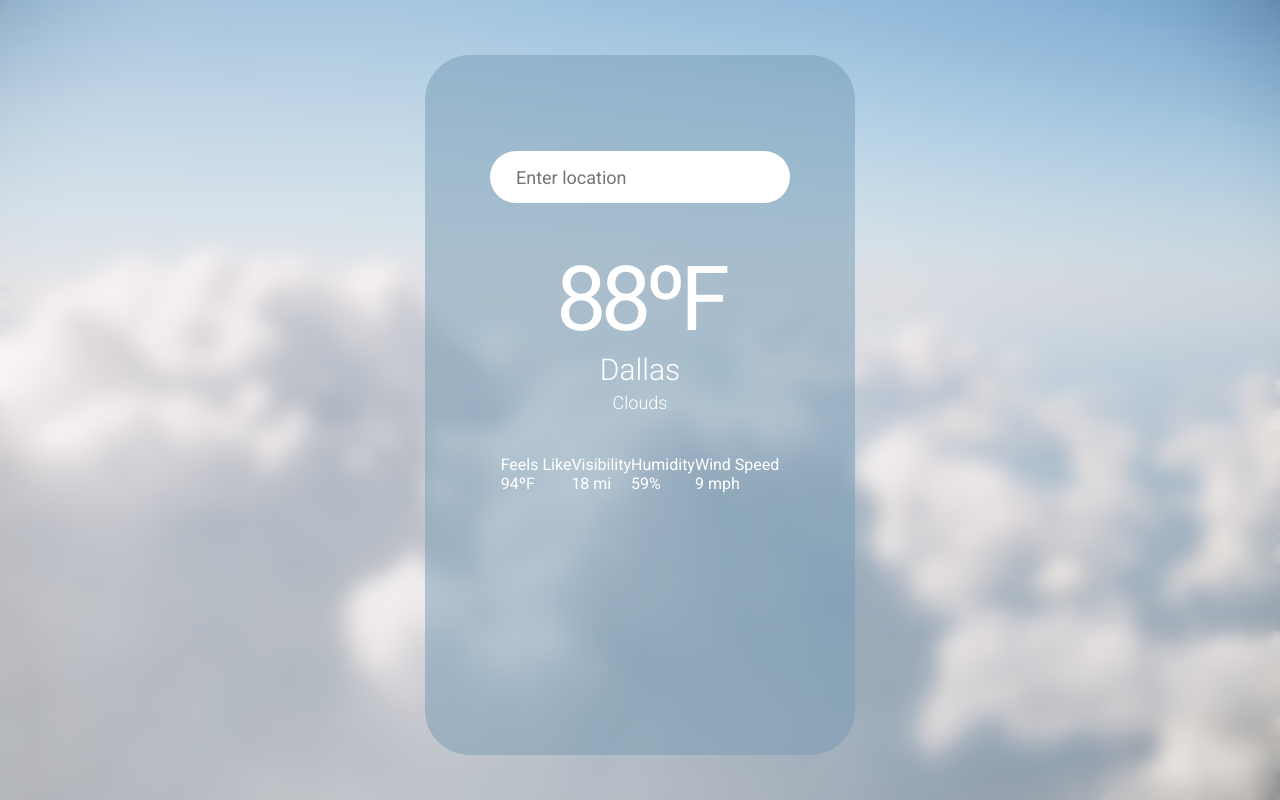
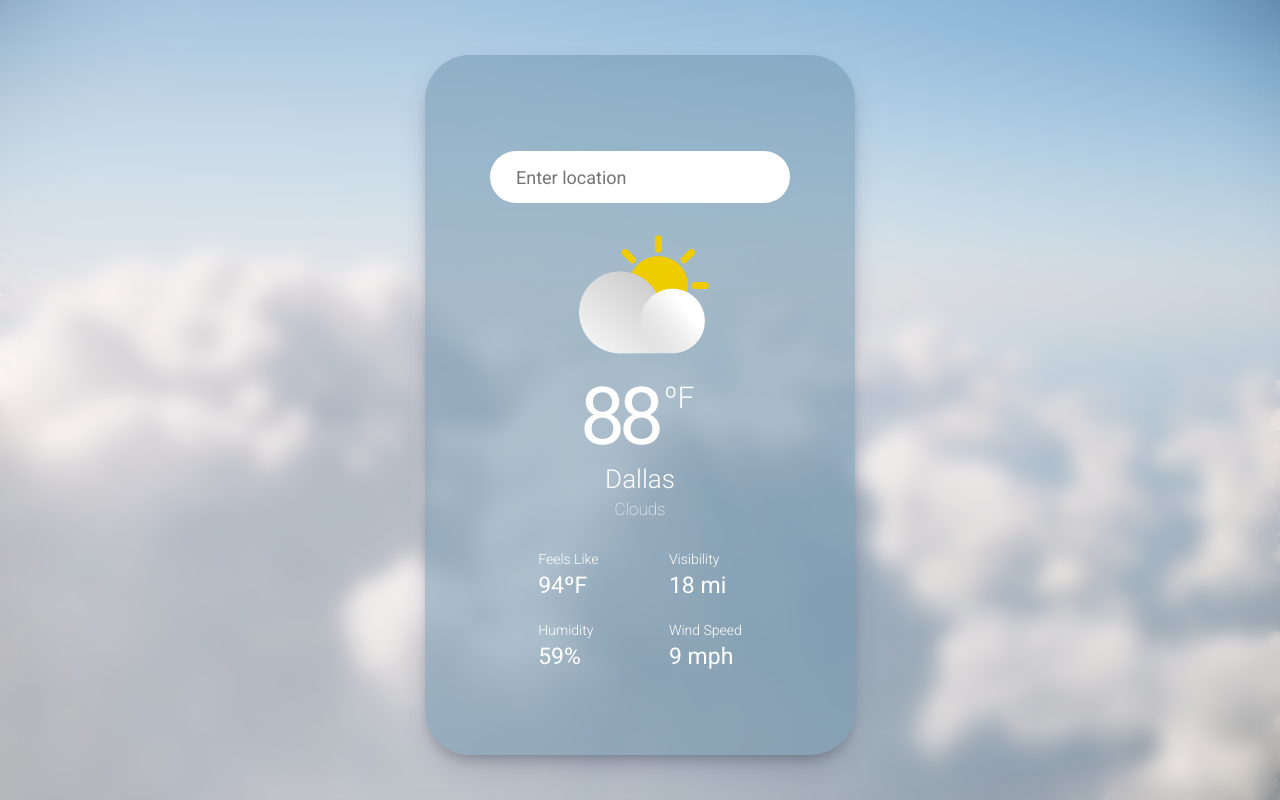
Before and after one commit to anniekang-dev/weather-app-react, a React (Create React App) app: page / in a window 1280 px wide. Built offline with nearby package versions, Linux system fonts and the light colour scheme.

Commit message:
😆I love CSS

```diff
--- a/src/App.js
+++ b/src/App.js
@@ -1,5 +1,8 @@
 import React, { useState } from 'react';
 import axios from 'axios';
+
+import searchIcon from './assets/icons-search.png';
+import weatherIcon from './assets/2682849_cloud_cloudy_day_forecast_sun_icon.png';
 
 function App() {
 
@@ -11,11 +14,15 @@ function App() {
         <div className="search-bar">
           <input type="text" placeholder="Enter location" />
           <div className="search-icon">
+            {/* <img src={searchIcon} alt=""/> */}
           </div>
         </div>
         <div className="weather-info">
+          <div className="icon">
+            <img src={weatherIcon} alt=""/>
+          </div>
           <div className="temp">
-            <p>88ºF</p>
+            <p>88</p><p id='degree'>ºF</p>
           </div>
           <div className="location">
             <p>Dallas</p>
--- a/src/index.css
+++ b/src/index.css
@@ -24,12 +24,13 @@ body {
 .container {
   width: 430px;
   height: 700px;
-  background-color: rgba(119, 156, 180, 0.51);
+  background-color: rgba(110, 148, 174, 0.525);
   display: flex;
   justify-content: center;
   border-radius: 45px;
   margin-top: 10px;
   padding: 6rem;
+  box-shadow: rgba(50, 50, 93, 0.25) 0px 13px 27px -5px, rgba(0, 0, 0, 0.3) 0px 8px 16px -8px;
 }
 
 .search-bar {
@@ -57,27 +58,47 @@ body {
   border-radius: 50%;
 }
 
-.search-icon img {
-  display: flex;
-  width: 30px;
-}
+/* .search-icon img {
+  width: 25px;
+  position: absolute;
+} */
 
 .weather-info {
   height: 200px;
   justify-content: center;
-  margin-top: 6rem;
+  margin-top: 4.3rem;
+}
+
+.icon {
+  display: flex;
+  justify-content: center;
+}
+
+.icon img {
+  width: 150px;
+  height: 150px;
 }
 
 .temp {
-  font-size: 90px;
+  display: flex;
+  margin-left: 15px;
+  font-size: 80px;
   font-weight: 400;
   letter-spacing: -6px;
+}
+
+#degree {
+  font-size: 30px;
+  letter-spacing: 0;
+  margin-top: 10px;
+  margin-left: 6px;
+  font-weight: 300;
 }
 
 .location {
   display: flex;
   justify-content: center;
-  font-size: 30px;
+  font-size: 26px;
   font-weight: 300;
   margin-top: 100;
 }
@@ -85,17 +106,27 @@ body {
 .description {
   display: flex;
   justify-content: center;
-  font-size: 18px;
-  font-weight: 300;
+  font-size: 17px;
+  font-weight: 200;
   margin-top: 5px;
 }
 
 .weather-details {
   width: 300px;
-  height: 100px;
-  display:inline-flex;
+  height: 200px;
+  display: grid;
+  grid: 1px / auto auto;
   justify-content: center;
   position: absolute;
-  transform: translateY(19rem);
-  font-size: 16px;
+  font-size: 14px;
+  font-weight: 300;
+  gap: 4.4rem;
+  text-align: left;
+  margin-top: 25rem;
 }
+
+.weather-details p {
+  margin-top: 5px;
+  font-size: 23px;
+  font-weight: 400;
+}
```
Also changed, not shown: src/assets/2682849_cloud_cloudy_day_forecast_sun_icon.png (added).
